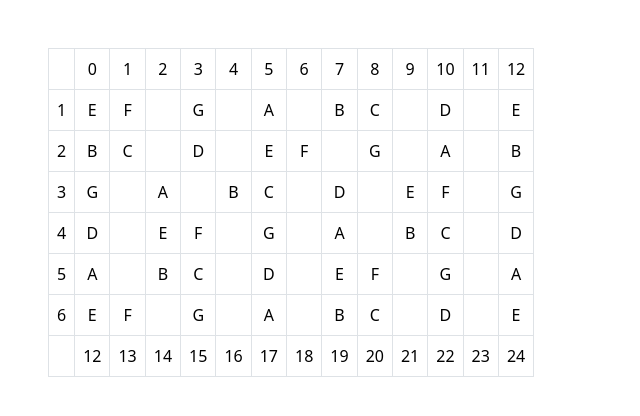
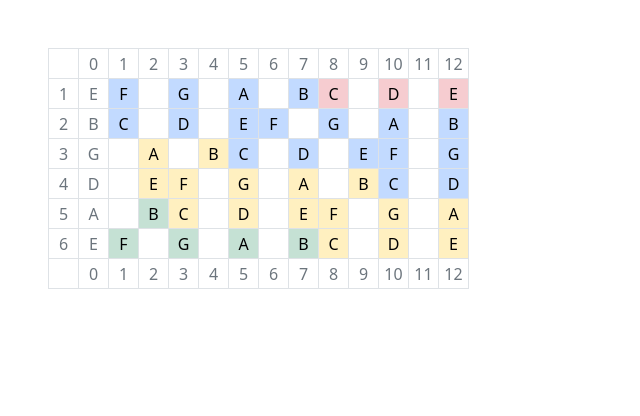
Before and after one commit to Melodyn/guitar-trainer, a website built with webpack: page public/index.html in a window 1280 px wide. Shown: the whole page, without its empty margins (0-640 px from the left). Built offline with nearby package versions, Linux system fonts and the light colour scheme.

Commit message:
rendering strings by notes

```diff
--- a/package.json
+++ b/package.json
@@ -41,5 +41,8 @@
     "typescript": "^5.1.6",
     "webpack": "^5.88.2",
     "webpack-cli": "^5.1.4"
+  },
+  "dependencies": {
+    "classnames": "^2.3.2"
   }
 }
--- a/public/index.html
+++ b/public/index.html
@@ -7,6 +7,12 @@
   <title>Ноты на грифе</title>
   <link href="https://cdn.jsdelivr.net/npm/bootstrap@5.3.1/dist/css/bootstrap.min.css" rel="stylesheet"
     integrity="sha384-4bw+/aepP/YC94hEpVNVgiZdgIC5+VKNBQNGCHeKRQN+PtmoHDEXuppvnDJzQIu9" crossorigin="anonymous">
+  <style>
+    td {
+      width: 30px;
+      height: 30px;
+    }
+  </style>
 </head>
 
 <body data-bs-theme="light">
--- a/src/constants/index.ts
+++ b/src/constants/index.ts
@@ -20,14 +20,11 @@ export const scales: t.scales = Object.freeze({
   },
 });
 
-export const gammaSteps: t.gammaStepsByScales = {
+export const defaultGammaSteps: t.gammaStepsByScales = {
   [t.scaleName.minor]: [2, 1, 2, 2, 1, 2, 2],
   [t.scaleName.major]: [2, 2, 1, 2, 2, 2, 1],
 };
 
-export const chordSteps: t.chordStepsByScales = {
-  [t.scaleName.minor]: [1, 3, 5],
-  [t.scaleName.major]: [1, 3, 5],
-};
+export const defaultChordSteps: t.chordSteps = [1, 3, 5];
 
 export const tunings = u.generateTunings(allNotes, octaves);
--- a/src/constants/utils.ts
+++ b/src/constants/utils.ts
@@ -56,7 +56,7 @@ export const generateOctaves = (): t.octave[] => {
 export const generateTunings = (allNotes: t.note[], octaves: t.octave[]): t.tuning => {
   const tunings: t.tuning = {
     classic: {
-      notes: [
+      strings: [
         {
           note: u.find(allNotes, ({ tone }) => (tone === 'E')),
           octave: u.find(octaves, ({ sinceNumber }) => (sinceNumber === 4)),
@@ -95,12 +95,12 @@ export const generateTunings = (allNotes: t.note[], octaves: t.octave[]): t.tuni
         },
       ],
       getStringByOrder(order) {
-        return this.notes[(order - 1) % this.notes.length];
+        return this.strings[(order - 1) % this.strings.length];
       },
     },
   };
   Object.values(tunings).forEach((tuning) => {
-    tuning.notes.forEach((string, order) => {
+    tuning.strings.forEach((string, order) => {
       string.order = order + 1;
       string.notes = [];
       let octaveIndex = string.octave.index;
--- a/src/functions.ts
+++ b/src/functions.ts
@@ -1,5 +1,4 @@
 import type * as t from './types';
-import * as u from './utils';
 import {
   allNotes,
   fullNotes,
@@ -7,15 +6,16 @@ import {
   allNotesCount,
   fullNotesCount,
   //
-  gammaSteps,
-  chordSteps,
+  defaultGammaSteps,
+  defaultChordSteps,
 } from './constants';
 
-export const buildGamma: t.buildGamma = (fromNote, steps) => {
+export const buildGamma: t.buildGamma = (fromNote, scale, stepsByScale = defaultGammaSteps) => {
+  const steps = stepsByScale[scale.name];
   let noteIndex = fromNote.index;
   let fullNoteIndex = fullNotes.findIndex((note) => fromNote[fromNote.activeTone].includes(note.tone));
 
-  const notes: t.gamma['notes'] = Array(steps.length + 1).fill(null).map((_, step) => {
+  const notes: t.repository['notes'] = Array(steps.length + 1).fill(null).map((_, step) => {
     if (step === 0) {
       return {
         ...fromNote,
@@ -40,24 +40,20 @@ export const buildGamma: t.buildGamma = (fromNote, steps) => {
 
   return {
     notes,
+    scale,
     toString() {
       return this.notes.map((note) => note.toString()).join('');
     },
   };
 };
 
-export const buildChord: t.buildChord = (fromNote, scale) => {
-  const gamma = buildGamma(fromNote, gammaSteps[scale.name]);
-  const currentChordSteps = chordSteps[scale.name];
-  const notes = currentChordSteps.map((chordStep) => gamma.notes[chordStep - 1]);
-
-  return {
-    notes,
-    toString() {
-      return this.notes.map((note) => note.toString()).join('');
-    },
-  };
-};
+export const buildChord: t.buildChord = (gamma, steps = defaultChordSteps) => ({
+  notes: steps.map((chordStep) => gamma.notes[chordStep - 1]),
+  scale: gamma.scale,
+  toString() {
+    return this.notes.map((note) => note.toString()).join('');
+  },
+});
 
 export const calcFret: t.calcFret = (fromNote, string, offset = 0) => {
   const startFret = (fromNote.index - string.note.index + allNotesCount) % allNotesCount;
--- a/src/index.ts
+++ b/src/index.ts
@@ -1,70 +1,138 @@
+import cn from 'classnames';
 import type * as t from './types';
 import {
+  allNotes,
   allNotesCount,
+  scales,
   tunings,
 } from './constants';
+import { buildChord, buildGamma } from './functions';
+import { find } from './utils';
 
-const run = (): void => {
+type qsFirstParameter = Parameters<typeof document.querySelector>[0];
+type creParams = {
+  textContent?: Node['textContent']
+  classList?: string[]
+  className?: string
+};
+
 const qs = <E extends Element>(
-    selector: Parameters<typeof document.querySelector>[0],
+  selector: qsFirstParameter,
   on: Element | Document = document,
 ): E => {
   const element = on.querySelector<E>(selector);
   if (element !== null) return element;
-    throw new Error(`Not found element by selecotr "${selector}"`);
+  throw new Error(`Not found element by selector "${selector}"`);
 };
-  const selectTone = (note: t.gnote): t.alterToneName => note.tone.length > 1 ? '' : note.tone;
-  // const qsa = (selector: string, on = document): NodeListOf<Element> => on.querySelectorAll(selector);
 
-  const prepareArray = (plus: number = 0): number[] => Array(allNotesCount + 1).fill(0).map((_, i) => i + plus);
+const prepareArray = (length = allNotesCount, plus: number = 0): number[] => Array(length + 1).fill(0).map((_, i) => i + plus);
 
 const createElement = <E extends HTMLElement>(
-    tagName: Parameters<typeof document.createElement>[0],
-    params: {
-      textContent: Node['textContent']
-    } = { textContent: '' },
+  tagName: qsFirstParameter,
+  params: creParams = {},
 ): E => {
+  const mergedParams: Required<creParams> = {
+    textContent: '',
+    classList: [],
+    className: '',
+    ...params,
+  };
   const element = document.createElement(tagName);
-    element.textContent = params.textContent;
-    return element as E;
+  element.textContent = mergedParams.textContent;
+  element.classList.add(...mergedParams.classList);
+  if (mergedParams.className.length > 0) {
+    element.className = mergedParams.className;
+  }
+  return <E>element;
 };
 
-  const preaparedValues = {
-    head: prepareArray(),
-    body: tunings.classic.notes.map((note) => note.notes),
-    foot: prepareArray(allNotesCount),
-  };
-  const elTable = qs<HTMLTableElement>('table');
+const bgcolors = [
+  '',
+  '',
+  'success',
+  'warning',
+  'primary',
+  'danger',
+];
 
-  Object.entries(preaparedValues).forEach(([name, values]) => {
-    const makeRows = (elContainer: Element, items: number[] | t.gnote[], order?: number): void => {
+const makeRowEl = (
+  items: number[] | t.gnote[],
+  params: { type: 'jopa' | 'lala', order: number } = { type: 'jopa', order: 0 },
+): HTMLTableRowElement => {
   const elRow = createElement<HTMLTableRowElement>('tr');
+
   let firstColumnTextContent = '';
-      if (order !== undefined) {
-        firstColumnTextContent = order?.toString();
+  if (params.type === 'lala') {
+    firstColumnTextContent = params.order.toString();
   }
-      const firstColumn = createElement<HTMLTableCellElement>('td', { textContent: firstColumnTextContent });
+  const firstColumn = createElement<HTMLTableCellElement>('td', {
+    textContent: firstColumnTextContent,
+    classList: ['p-0', 'text-secondary'],
+  });
   elRow.append(firstColumn);
-      items.forEach((value) => {
+
+  items.forEach((value, i) => {
+    const bgColorNumber = (typeof value === 'number') ? 0 : value.octave.sinceNumber;
     const col = createElement<HTMLTableCellElement>('td', {
-          textContent: (typeof value === 'number') ? value.toString() : selectTone(value),
+      textContent: value.toString(),
+      className: cn('p-0', {
+        'text-secondary': (params.type === 'jopa') || (params.type === 'lala' && i === 0),
+        [`bg-${bgcolors[bgColorNumber]} bg-opacity-25`]: (bgColorNumber > 0) && (i > 0),
+        'fw-medium': (bgColorNumber > 0) && (i > 0),
+      }),
     });
     elRow.append(col);
   });
-      elContainer.append(elRow);
+
+  return elRow;
 };
 
-    if (name === 'head') {
-      makeRows(qs('thead', elTable), values as number[]);
-    } else if (name === 'foot') {
-      makeRows(qs('tfoot', elTable), values as number[]);
-    } else {
-      const elTableBody = qs('tbody', elTable);
-      values.forEach((notes, index) => {
-        makeRows(elTableBody, notes as t.gnote[], index + 1);
+const renderNotes = (elTableBody: HTMLTableSectionElement, strings: t.gstring[]): void => {
+  elTableBody.innerHTML = '';
+  strings.forEach((string) => {
+    const elTableBodyRow = makeRowEl(string.notes, {
+      type: 'lala',
+      order: string.order,
     });
-    }
+    elTableBody.append(elTableBodyRow);
   });
 };
 
+const buildStrings = (fromNote: t.note, scale: t.scale, isChord: boolean = false): t.gstring[] => {
+  const gamma: t.gamma = buildGamma(fromNote, scale);
+  const repo = isChord ? buildChord(gamma) : gamma;
+
+  const strings = tunings.classic.strings.map((string): t.gstring => {
+    const notes = string.notes.map((stringNote): t.gnote => {
+      const repoNote = repo.notes.find((note) => note.is(<t.toneName>stringNote[stringNote.activeTone]));
+      return (repoNote === undefined)
+        ? <t.gnote>{ toString: () => '', octave: { sinceNumber: 0 } }
+        : { ...repoNote, octave: stringNote.octave };
+    });
+
+    return {
+      ...string,
+      note: notes[0],
+      notes,
+    };
+  });
+
+  return strings;
+};
+
+const run = (): void => {
+  const elTable = qs<HTMLTableElement>('table');
+  const elTableHead = qs<HTMLTableSectionElement>('thead', elTable);
+  const elTableBody = qs<HTMLTableSectionElement>('tbody', elTable);
+  const elTableFoot = qs<HTMLTableSectionElement>('tfoot', elTable);
+  const elTableHeadRow = makeRowEl(prepareArray());
+  const elTableFootRow = makeRowEl(prepareArray(allNotesCount));
+  elTableHead.append(elTableHeadRow);
+  elTableFoot.append(elTableFootRow);
+
+  const note = find(allNotes, ({ tone }) => tone === 'C');
+  const strings = buildStrings(note, scales.major, false);
+  renderNotes(elTableBody, strings);
+};
+
 document.addEventListener('DOMContentLoaded', run);
--- a/src/types/index.ts
+++ b/src/types/index.ts
@@ -27,7 +27,7 @@ export enum scaleName {
   minor = 'minor',
   major = 'major',
 }
-type scale = {
+export type scale = {
   name: scaleName
   notePostfix: 'm' | ''
 };
@@ -35,23 +35,22 @@ export type scales = {
   [key in scaleName]: scale
 };
 
-export type gamma = {
+export type repository = {
   notes: note[]
+  scale: scale
   toString: () => string
 };
+
+export type gamma = repository;
 type gammaStep = 2 | 1;
 type gammaSteps = [gammaStep, gammaStep, gammaStep, gammaStep, gammaStep, gammaStep, gammaStep];
 export type gammaStepsByScales = { [key in scaleName]: gammaSteps };
-export type buildGamma = (fromNote: note, steps: gammaSteps) => gamma;
+export type buildGamma = (fromNote: note, scale: scale, stepsByScale?: gammaStepsByScales) => gamma;
 
-export type chord = {
-  notes: note[]
-  toString: () => string
-};
+export type chord = repository;
 type chordStep = 1 | 2 | 3 | 4 | 5 | 6 | 7;
-type chordSteps = chordStep[];
-export type chordStepsByScales = { [key in scaleName]: chordSteps };
-export type buildChord = (fromNote: note, scale: scale) => chord;
+export type chordSteps = chordStep[];
+export type buildChord = (gamma: gamma, steps?: chordSteps) => chord;
 
 export type gnote = note & { octave: octave };
 export type gstring = {
@@ -61,7 +60,7 @@ export type gstring = {
   notes: gnote[]
 };
 export type tuning = Record<string, {
-  notes: gstring[]
+  strings: gstring[]
   getStringByOrder: (order: gstring['order']) => gstring
 }>;
 
```
Also changed, not shown: __tests__/index.test.ts (+16 -15 lines), 1 other file. Lines whose indentation alone changed are shown as unchanged.
